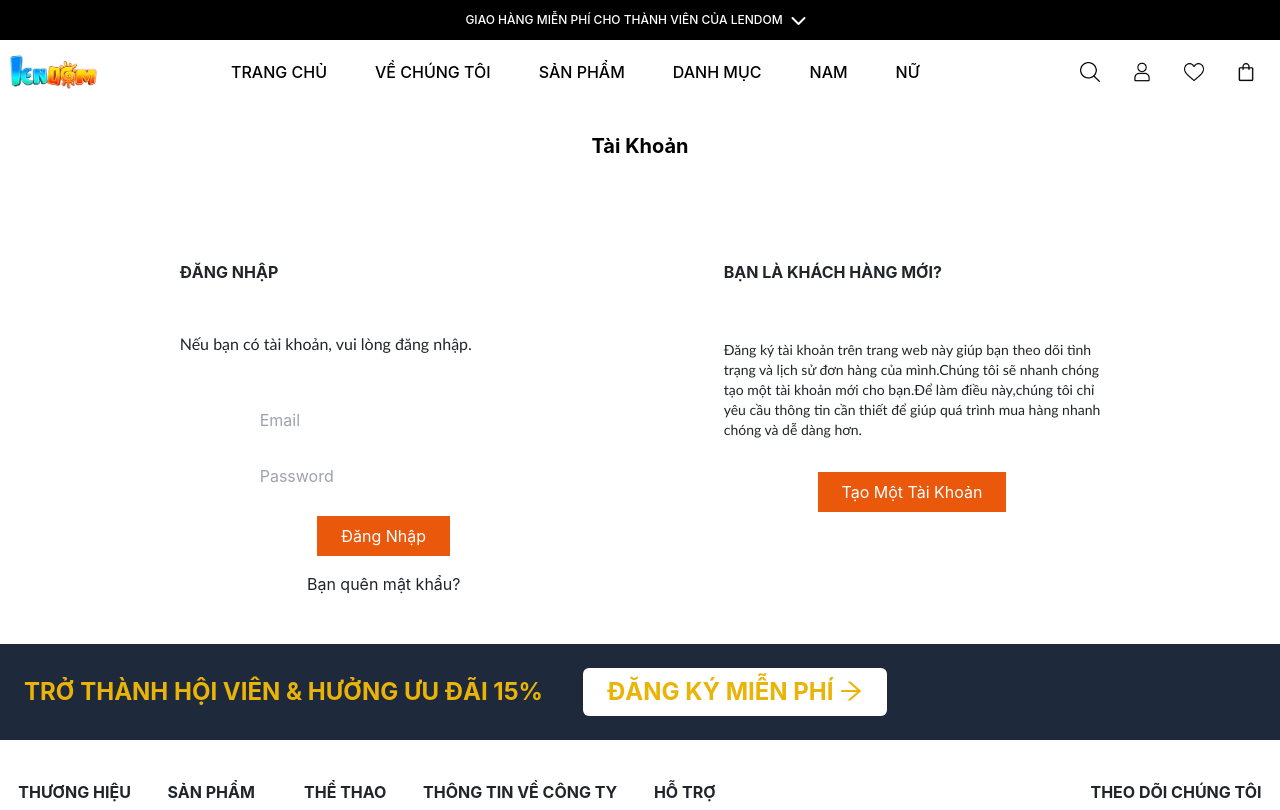
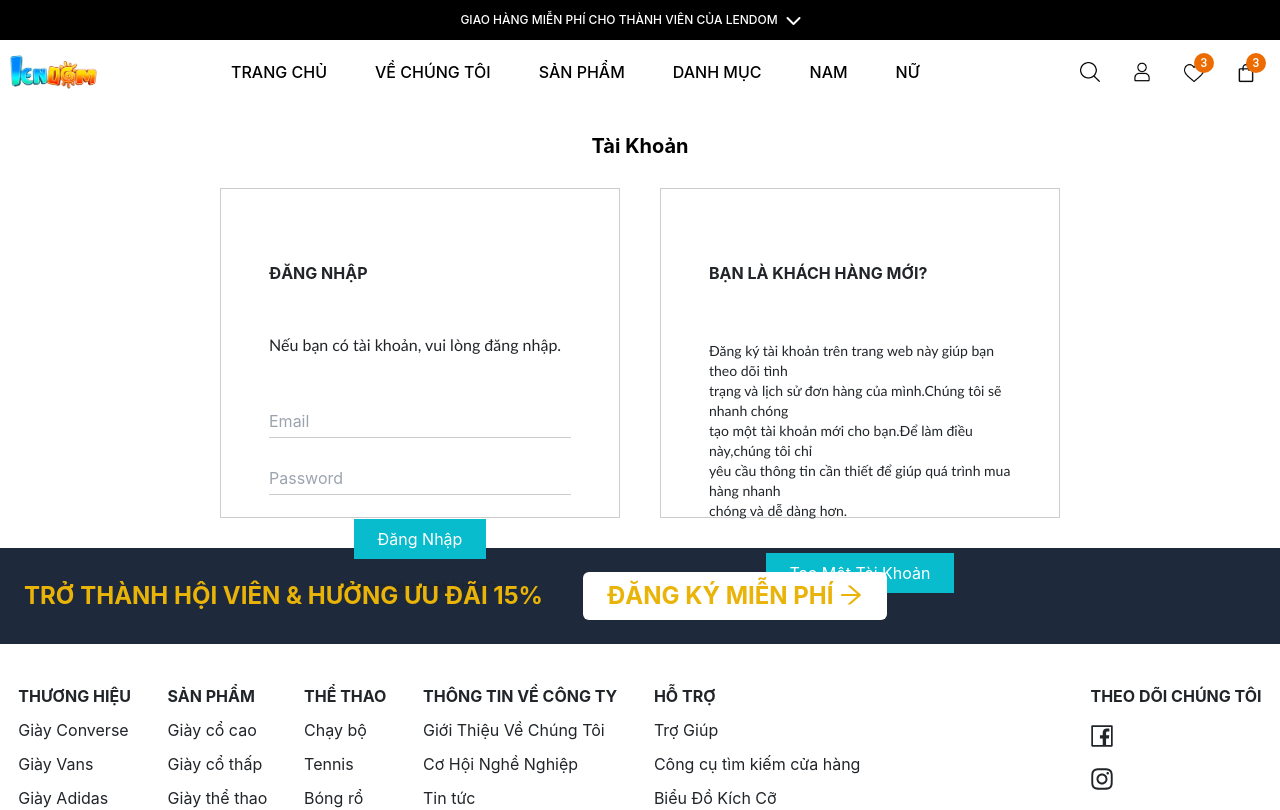
Before and after one commit to lean1123/g6-shoes-store-app-fe, a React (Vite) app: page /login in a window 1280 px wide. Shown: the top 810 px of the page. Built offline with nearby package versions, Linux system fonts and the light colour scheme.

Commit message:
added badge component for cart, favourite

```diff
--- a/src/components/auth/LoginForm.jsx
+++ b/src/components/auth/LoginForm.jsx
@@ -74,7 +74,7 @@ function LoginForm() {
             <div className="flex justify-center">
               <button
                 type="submit"
-                className="bg-orange-600 py-2 px-4 text-white hover:bg-black"
+                className="bg-red py-2 px-4 text-white hover:bg-black"
               >
                 Đăng Nhập
               </button>
@@ -112,7 +112,7 @@ function LoginForm() {
               <button
                 onClick={() => navigate("/signup")}
                 type="submit"
-                className="bg-orange-600 py-2 px-4 text-white hover:bg-black"
+                className="bg-red py-2 px-4 text-white hover:bg-black"
               >
                 Tạo Một Tài Khoản
               </button>
--- a/src/components/header/index.jsx
+++ b/src/components/header/index.jsx
@@ -1,4 +1,4 @@
-import { Link } from "@mui/material";
+import { Badge, Link } from "@mui/material";
 import { useEffect, useState } from "react";
 import { useDispatch, useSelector } from "react-redux";
 import { logout } from "../../hooks/auth/authSlice";
@@ -174,25 +174,7 @@ function Header() {
             </div>
             <div className="relative ml-3">
               <div>
-                {token ? (
-                  <button
-                    type="button"
-                    className="flex rounded-full bg-gray-800 text-sm focus:outline-none focus:ring-2 focus:ring-white focus:ring-offset-2 focus:ring-offset-gray-800"
-                    id="user-menu-button"
-                    aria-expanded={isOpen}
-                    aria-haspopup="true"
-                    onClick={() => setIsOpen(!isOpen)}
-                  >
-                    <img
-                      className="h-8 w-8 rounded-full"
-                      src="/defaultAvatar.jpg"
-                      alt="user"
-                      width={32}
-                      height={32}
-                    />
-                  </button>
-                ) : (
-                  <>
+                <div className="flex items-center">
                   <button
                     className="px-3 py-2 rounded-md text-sm font-medium"
                     onClick={handleButtonClick}
@@ -206,9 +188,7 @@ function Header() {
                   </button>
                   <div
                     className={`fixed top-0 left-0 right-0 h-2/5 bg-white z-10 transition-transform duration-500 ease-in-out ${
-                        isDropdownVisible
-                          ? "translate-y-0"
-                          : "-translate-y-full"
+                      isDropdownVisible ? "translate-y-0" : "-translate-y-full"
                     }`}
                   >
                     <button
@@ -238,8 +218,13 @@ function Header() {
                     </div>
                   </div>
                   <button
-                      onClick={() => navigate("/login")}
+                    onClick={() => {
+                      token ? setIsOpen(!isOpen) : navigate("/login");
+                    }}
                     className="px-3 py-2 rounded-md text-sm font-medium"
+                    id="user-menu-button"
+                    aria-expanded={isOpen}
+                    aria-haspopup="true"
                   >
                     <img
                       className="block h-5 w-auto"
@@ -249,23 +234,26 @@ function Header() {
                     />
                   </button>
                   <button className="px-3 py-2 rounded-md text-sm font-medium">
+                    <Badge badgeContent={3} color="warning">
                       <img
                         className="block h-5 w-auto"
                         src="/heart.png"
                         width={17}
                         height={17}
                       />
+                    </Badge>
                   </button>
                   <button className="px-3 py-2 rounded-md text-sm font-medium">
+                    <Badge badgeContent={3} color="warning">
                       <img
                         className="block h-5 w-auto"
                         src="/market.png"
                         width={17}
                         height={17}
                       />
+                    </Badge>
                   </button>
-                  </>
-                )}
+                </div>
               </div>
               {isOpen && token && (
                 <div
@@ -276,22 +264,13 @@ function Header() {
                   tabIndex={-1}
                 >
                   <a
-                    href="#"
                     className="block px-4 py-2 text-sm text-gray-700 hover:cursor-pointer hover:bg-gray-300"
                     role="menuitem"
                     tabIndex={-1}
                     id="user-menu-item-0"
+                    onClick={() => navigate("/profile")}
                   >
                     Thông Tin Của Tôi
-                  </a>
-                  <a
-                    href="#"
-                    className="block px-4 py-2 text-sm text-gray-700 hover:cursor-pointer hover:bg-gray-300"
-                    role="menuitem"
-                    tabIndex={-1}
-                    id="user-menu-item-1"
-                  >
-                    Chỉnh Sửa
                   </a>
                   <a
                     className="block px-4 py-2 text-sm text-gray-700 hover:cursor-pointer hover:bg-gray-300"
--- a/src/components/product/detail/ProductDetail.jsx
+++ b/src/components/product/detail/ProductDetail.jsx
@@ -5,8 +5,6 @@ import "./Style.css";
 import SubProductDetail from "./SubProductDetail";
 function ProductDetail() {
   const params = useParams();
-
-  console.log(params);
 
   return (
     <div className="grid grid-cols-2 my-6">
@@ -75,16 +73,28 @@ function ProductDetail() {
 
         <div className="w-full flex flex-col">
           <div className="w-3/4 flex justify-between items-center border-t border-gray-800 py-2">
-            <SubProductDetail title="Mô tả sản phẩm" path="/products" />
+            <SubProductDetail
+              title="Mô tả sản phẩm"
+              path={`/products/${params.id}/description`}
+            />
           </div>
           <div className="w-3/4 flex justify-between items-center border-t border-gray-800 py-2">
-            <SubProductDetail title="Thông tin bảo hành" path="/products" />
+            <SubProductDetail
+              title="Thông tin bảo hành"
+              path={`/products/${params.id}/warrantyPolicy`}
+            />
           </div>
           <div className="w-3/4 flex justify-between items-center border-t border-gray-800 py-2">
-            <SubProductDetail title="Chính sách đổi trả" path="/products" />
+            <SubProductDetail
+              title="Chính sách đổi trả"
+              path={`/products/${params.id}/returnPolicy`}
+            />
           </div>
           <div className="w-3/4 flex justify-between items-center border-t border-gray-800 py-2">
-            <SubProductDetail title="Reviews" path="/products" />
+            <SubProductDetail
+              title="Reviews"
+              path={`/products/${params.id}/reviews`}
+            />
           </div>
         </div>
       </div>
--- a/src/index.css
+++ b/src/index.css
@@ -15,3 +15,66 @@ code {
   font-family: source-code-pro, Menlo, Monaco, Consolas, "Courier New",
     monospace;
 }
+
+@tailwind base;
+@tailwind components;
+@tailwind utilities;
+
+body {
+  margin: 0;
+  font-family: -apple-system, BlinkMacSystemFont, "Segoe UI", "Roboto", "Oxygen",
+    "Ubuntu", "Cantarell", "Fira Sans", "Droid Sans", "Helvetica Neue",
+    sans-serif;
+  -webkit-font-smoothing: antialiased;
+  -moz-osx-font-smoothing: grayscale;
+}
+
+code {
+  font-family: source-code-pro, Menlo, Monaco, Consolas, Baloo, "Courier New",
+    monospace;
+}
+
+.search-container {
+  border-bottom: 1px solid #ccc;
+}
+
+.no-border:focus {
+  outline: none;
+  border: none;
+}
+
+.boder-login {
+  border: 1px solid #ccc;
+  width: 400px;
+  height: 330px;
+  margin-bottom: 30px;
+}
+
+.input-field {
+  padding-left: 0;
+}
+
+.bg-red {
+  background-color: #08bccd;
+}
+
+.boder-createAccount {
+  border: 1px solid #ccc;
+  width: 520px;
+  height: 600px;
+  margin-bottom: 30px;
+}
+
+.success-message {
+  color: green;
+  font-size: 16px;
+  padding: 10px;
+  border: 1px solid green;
+  border-radius: 5px;
+  display: flex;
+  align-items: center;
+}
+
+.fas {
+  margin-right: 10px;
+}
```
Lines whose indentation alone changed are shown as unchanged.
